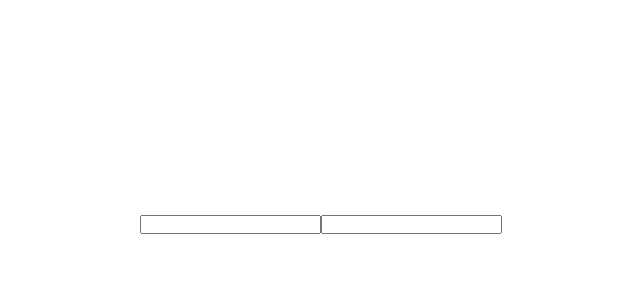
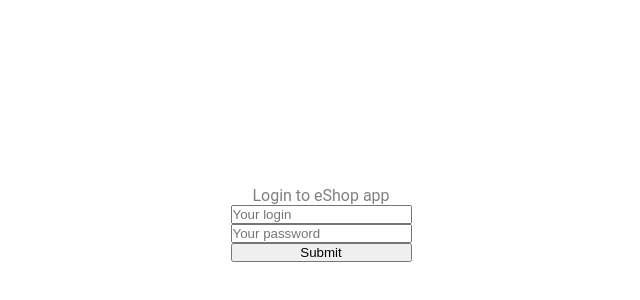
Before and after one commit to patryk-makarewicz/eShop-app, a React (Create React App) app: page / in a window 1280 px wide. Shown: the part 136-436 px from the top of the page, without its empty margins (319-959 px from the left). Built offline with nearby package versions, Linux system fonts and the light colour scheme.

Commit message:
add form from hook-form

```diff
--- a/package.json
+++ b/package.json
@@ -14,6 +14,7 @@
     "node-sass": "^4.14.1",
     "react": "^17.0.1",
     "react-dom": "^17.0.1",
+    "react-hook-form": "^6.15.4",
     "react-router-dom": "^5.2.0",
     "react-scripts": "4.0.1",
     "styled-components": "^5.2.1",
@@ -58,8 +59,7 @@
   "lint-staged": {
     "*.{js,ts,jsx,tsx}": [
       "prettier --config .prettierrc --write",
-      "eslint --fix",
-      "git add"
+      "eslint --fix"
     ]
   }
 }
--- /dev/null
+++ b/src/components/Login/login.module.scss
@@ -0,0 +1,10 @@
+.wrapper {
+  display: flex;
+  flex-direction: column;
+  align-items: center;
+}
+
+.form {
+  display: flex;
+  flex-direction: column;
+}
--- a/src/components/Login/login.tsx
+++ b/src/components/Login/login.tsx
@@ -1,10 +1,29 @@
 import React from 'react';
+import { useForm } from 'react-hook-form';
 
-const Login = () => (
-  <form>
-    <input name="login" />
-    <input name="password" />
-  </form>
-);
+import styles from './login.module.scss';
+
+type Inputs = {
+  login: string;
+  password: string;
+};
+
+const Login = () => {
+  const { register, handleSubmit, errors } = useForm<Inputs>();
+  const onSubmit = (data: any) => console.log(data);
+
+  return (
+    <div className={styles.wrapper}>
+      <p>Login to eShop app</p>
+      <form className={styles.form} onSubmit={handleSubmit(onSubmit)}>
+        <input name="login" ref={register({ required: true })} placeholder="Your login" />
+        {errors.login && <span>This field is required</span>}
+        <input name="password" ref={register({ required: true })} placeholder="Your password" />
+        {errors.password && <span>This field is required</span>}
+        <input type="submit" />
+      </form>
+    </div>
+  );
+};
 
 export default Login;
```
Also changed, not shown: 2 other files (tests, documents, lock files or other folders).
